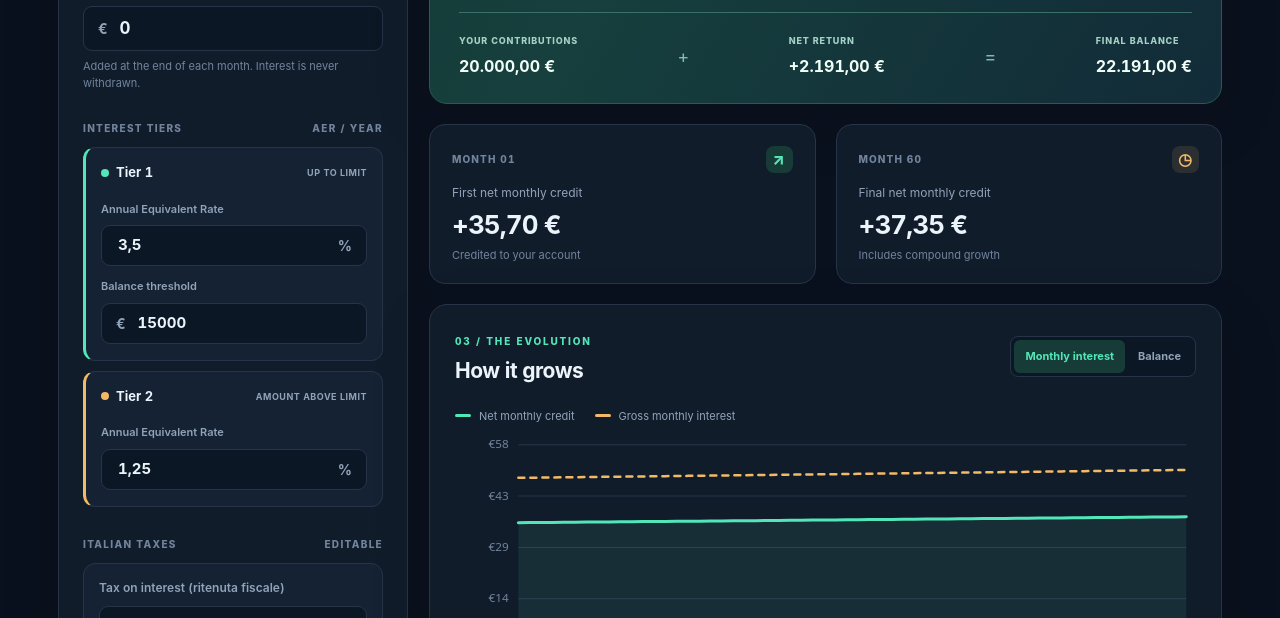
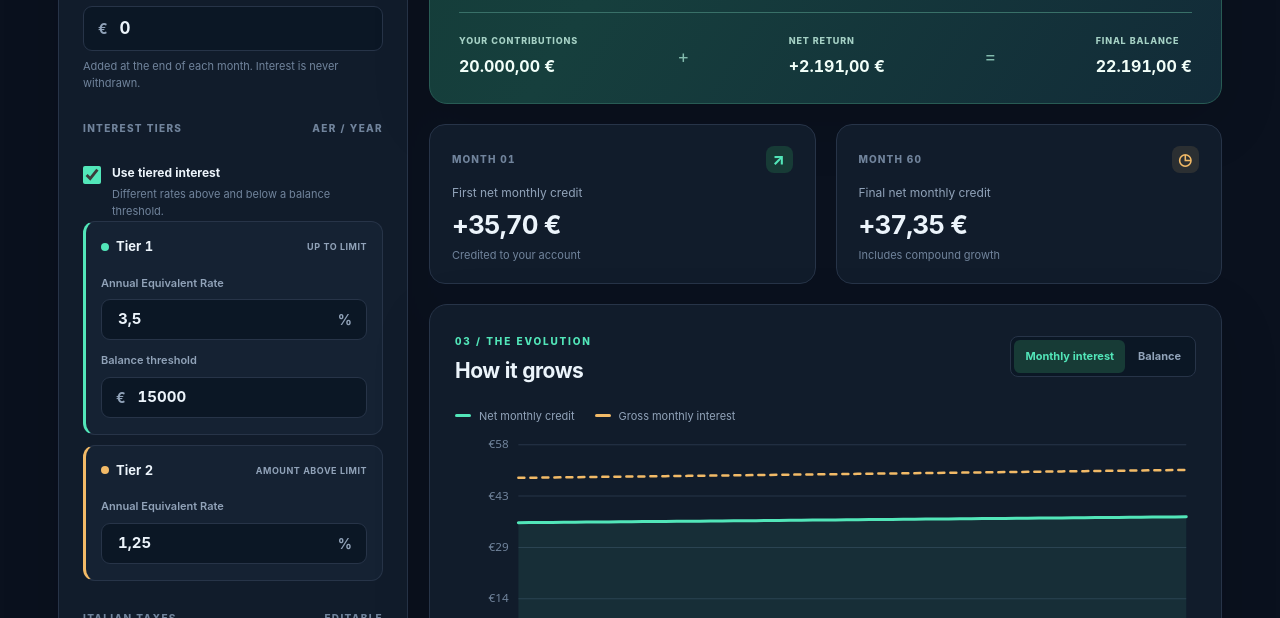
Before and after one commit to martinmarkpalmisano/savings-studio, a plain HTML site: page index.html in a window 1280 px wide. Shown: the part 521-1139 px from the top of the page. Drawn offline with Linux system fonts and the light colour scheme.

Commit message:
Add single-rate mode toggle to savings configuration

```diff
--- a/index.html
+++ b/index.html
@@ -45,15 +45,21 @@
             <div class="input-money"><span data-symbol>€</span><input id="monthlyDeposit" type="text" inputmode="decimal" autocomplete="off" autocapitalize="off" spellcheck="false" min="0" step="0.01" value="0" /></div>
             <span class="helper">Added at the end of each month. Interest is never withdrawn.</span>
           </div>
-          <div class="tier-head"><span>INTEREST TIERS</span><span class="tier-sub">AER / YEAR</span></div>
+          <div class="tier-head"><span id="interestRateHeading">INTEREST TIERS</span><span class="tier-sub">AER / YEAR</span></div>
+          <label class="check-line tier-mode-control" for="tieredInterest">
+            <input type="checkbox" id="tieredInterest" checked aria-describedby="tierModeDescription" />
+            <span><strong>Use tiered interest</strong><small id="tierModeDescription">Different rates above and below a balance threshold.</small></span>
+          </label>
           <div class="tier-card tier-card-first">
-            <div class="tier-title"><span class="tier-dot"></span> Tier 1 <span class="tier-badge">UP TO LIMIT</span></div>
+            <div class="tier-title"><span class="tier-dot"></span> <span id="firstTierTitle">Tier 1</span> <span class="tier-badge" id="firstTierBadge">UP TO LIMIT</span></div>
             <label for="firstAER">Annual Equivalent Rate</label>
             <div class="input-suffix"><input id="firstAER" type="text" inputmode="decimal" autocomplete="off" autocapitalize="off" spellcheck="false" min="0" max="100" step="0.01" value="3.5" /><span>%</span></div>
-            <label for="threshold">Balance threshold</label>
-            <div class="input-money"><span data-symbol>€</span><input id="threshold" type="text" inputmode="decimal" autocomplete="off" autocapitalize="off" spellcheck="false" min="0" step="0.01" value="15000" /></div>
+            <div class="threshold-control" id="thresholdControl">
+              <label for="threshold">Balance threshold</label>
+              <div class="input-money"><span data-symbol>€</span><input id="threshold" type="text" inputmode="decimal" autocomplete="off" autocapitalize="off" spellcheck="false" min="0" step="0.01" value="15000" /></div>
+            </div>
           </div>
-          <div class="tier-card tier-card-second">
+          <div class="tier-card tier-card-second" id="excessTierCard">
             <div class="tier-title"><span class="tier-dot"></span> Tier 2 <span class="tier-badge">AMOUNT ABOVE LIMIT</span></div>
             <label for="excessAER">Annual Equivalent Rate</label>
             <div class="input-suffix"><input id="excessAER" type="text" inputmode="decimal" autocomplete="off" autocapitalize="off" spellcheck="false" min="0" max="100" step="0.01" value="1.25" /><span>%</span></div>
@@ -130,7 +136,7 @@
 
       <section class="panel statement-panel">
         <div class="statement-head"><div><span class="eyebrow">06 / EVERY PAYMENT</span><h2>Month-by-month statement</h2><p>See gross interest, taxes, net interest credited and annual stamp duty every month.</p></div><div class="statement-actions"><select id="yearFilter" aria-label="Filter statement by year"><option value="1">Year 1</option></select><button class="action-button secondary" type="button" id="exportBtn">↓ Export CSV</button></div></div>
-        <div class="table-scroll"><table><thead><tr><th scope="col">MONTH</th><th scope="col">OPENING BALANCE</th><th scope="col">FIRST TIER</th><th scope="col">EXCESS TIER</th><th scope="col">GROSS INTEREST</th><th scope="col">WITHHOLDING</th><th scope="col">NET CREDITED</th><th scope="col">DEPOSIT</th><th scope="col">STAMP DUTY</th><th scope="col">CLOSING BALANCE</th></tr></thead><tbody id="statementRows"></tbody></table></div>
+        <div class="table-scroll"><table><thead><tr><th scope="col">MONTH</th><th scope="col">OPENING BALANCE</th><th scope="col" id="statementRateColumn">FIRST TIER</th><th scope="col">EXCESS TIER</th><th scope="col">GROSS INTEREST</th><th scope="col">WITHHOLDING</th><th scope="col">NET CREDITED</th><th scope="col">DEPOSIT</th><th scope="col">STAMP DUTY</th><th scope="col">CLOSING BALANCE</th></tr></thead><tbody id="statementRows"></tbody></table></div>
         <div class="statement-footer"><span id="tableCount">—</span><button class="text-btn" type="button" id="copyLinkBtn">↗ Share your settings</button></div>
       </section>
 
```
